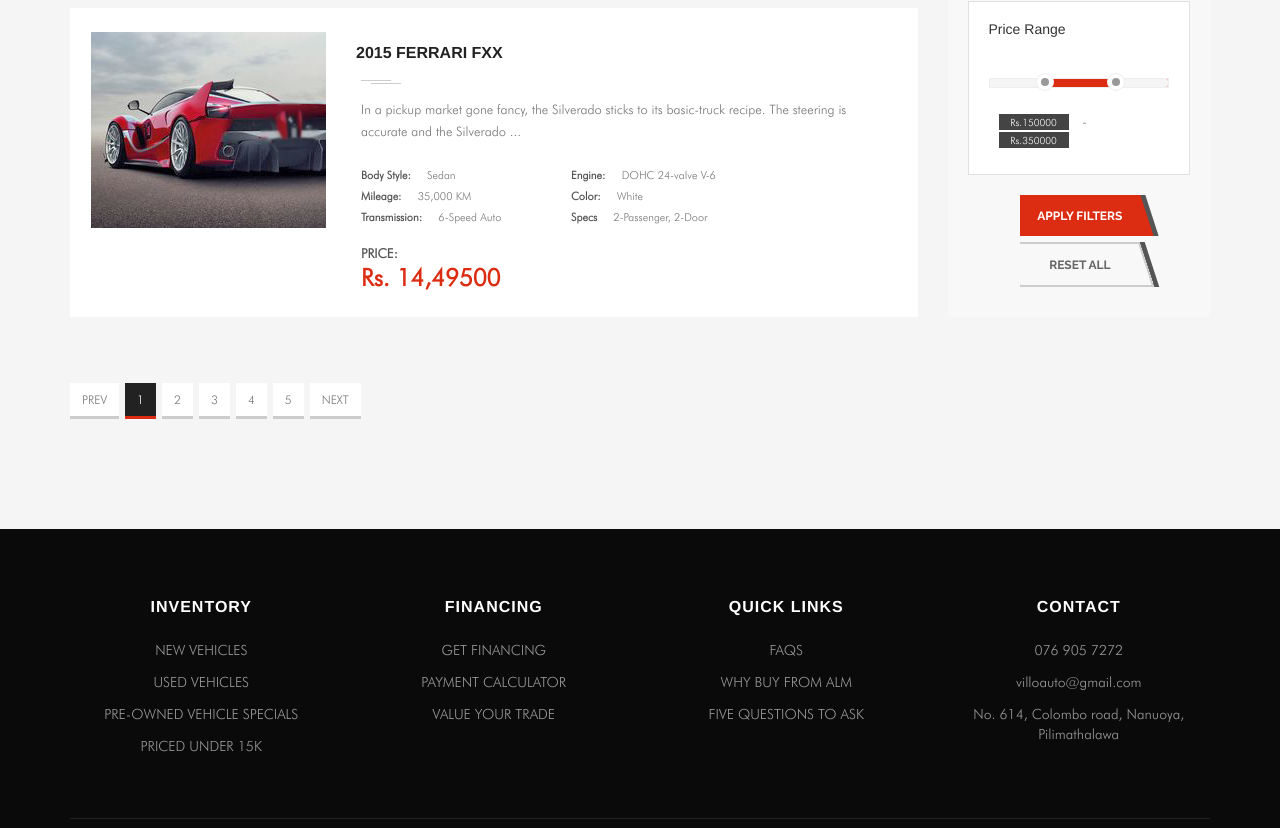
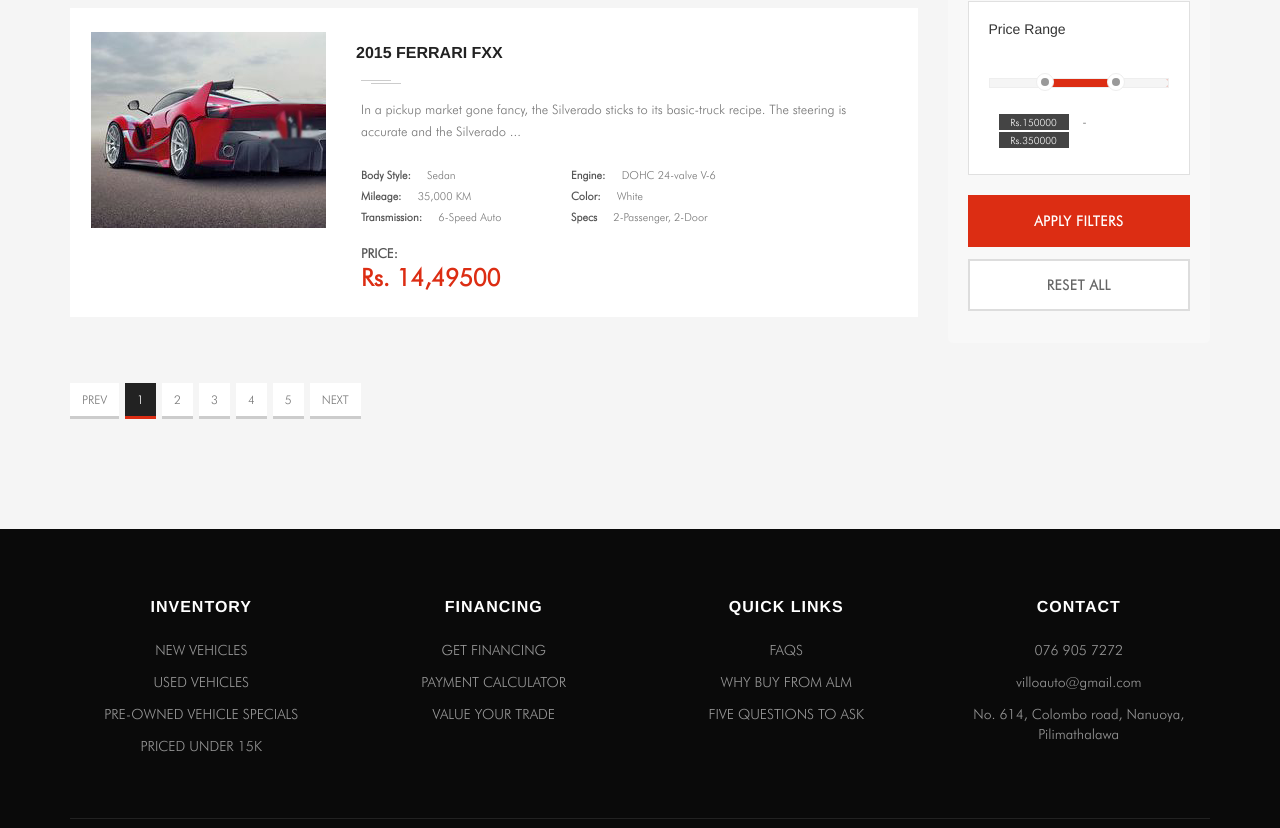
Before and after one commit to udara-neminda-chandrawansa/villo-auto-cars-new, a plain HTML site: page vehicle-listings.html in a window 1280 px wide. Shown: the part 1297-2125 px from the top of the page. Drawn offline with nearby package versions, Linux system fonts and the light colour scheme; a script that the page names is missing; a web font is replaced by a local one.

Commit message:
Update filter action buttons styling and layout
Replaces skewed filter action buttons with new full-width primary and secondary button styles for 'Apply Filters' and 'Reset All'. Improves visual consistency and usability in the filter sidebar.

```diff
--- a/vehicle-listings.html
+++ b/vehicle-listings.html
@@ -534,6 +534,49 @@
                     clear: both;
                 }
             }
+
+        /* Full Width Filter Buttons */
+        .btn-filter-primary,
+        .btn-filter-secondary {
+            width: 100%;
+            padding: 14px 20px;
+            font-size: 14px;
+            font-weight: 600;
+            text-transform: uppercase;
+            letter-spacing: 0.5px;
+            border: none;
+            cursor: pointer;
+            transition: all 0.3s ease;
+            margin-bottom: 12px;
+            display: block;
+        }
+
+        .btn-filter-primary {
+            background: #dc2d13;
+            color: #fff;
+            border: 2px solid #dc2d13;
+        }
+
+        .btn-filter-primary:hover {
+            background: #b82410;
+            border-color: #b82410;
+            transform: translateY(-2px);
+            box-shadow: 0 4px 12px rgba(220, 45, 19, 0.3);
+        }
+
+        .btn-filter-secondary {
+            background: #fff;
+            color: #666;
+            border: 2px solid #ddd;
+        }
+
+        .btn-filter-secondary:hover {
+            background: #f5f5f5;
+            border-color: #999;
+            color: #333;
+            transform: translateY(-2px);
+            box-shadow: 0 2px 8px rgba(0, 0, 0, 0.1);
+        }
     </style>
 </head>
 
@@ -1208,21 +1251,15 @@
                                 </span>
                             </div>
 
-                            <!-- Action Buttons -->
-                            <div class="btn" style="margin-top: -48px;">
-                                <div class="btn-filter wrap__btn-skew-r js-filter full-width">
-                                    <button class="btn-skew-r btn-effect btn-apply-filters" onclick="applyFilters()">
-                                        <span class="btn-skew-r__inner">Apply Filters</span>
-                                    </button>
-                                </div>
-                            </div>
+                            <!-- Action Buttons - simple full-width buttons -->
+                            <div style="margin-top: 20px;">
+                                <button class="btn-filter-primary" onclick="applyFilters()">
+                                    APPLY FILTERS
+                                </button>
 
-                            <div class="btn" style="margin-top: -58px;">
-                                <div class="btn-filter wrap__btn-skew-r js-filter full-width">
-                                    <button class="btn-skew-r btn-effect btn-reset-filters" onclick="resetFilters()">
-                                        <span class="btn-skew-r__inner">Reset All</span>
-                                    </button>
-                                </div>
+                                <button class="btn-filter-secondary" onclick="resetFilters()">
+                                    RESET ALL
+                                </button>
                             </div>
                         </aside>
                     </div>
```
